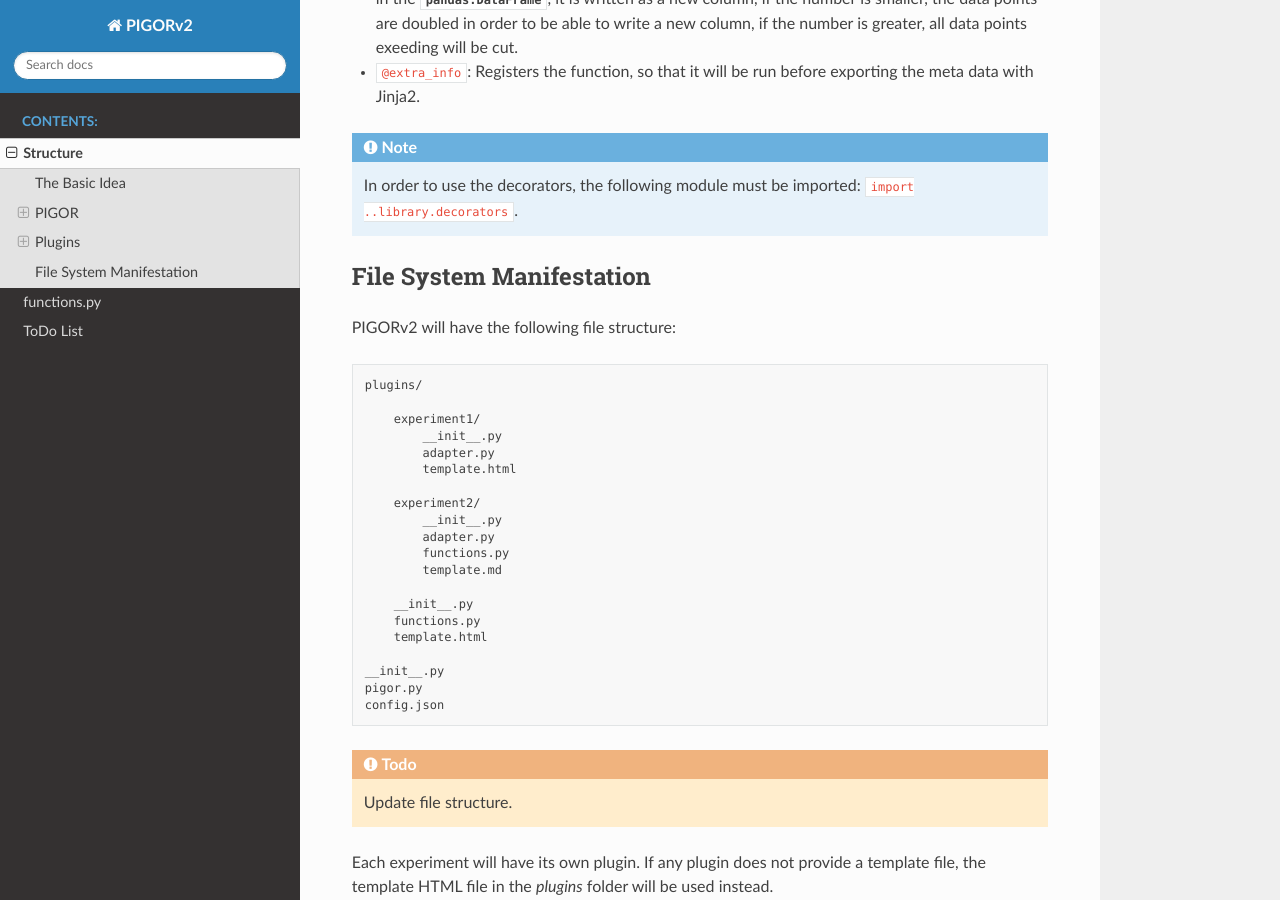
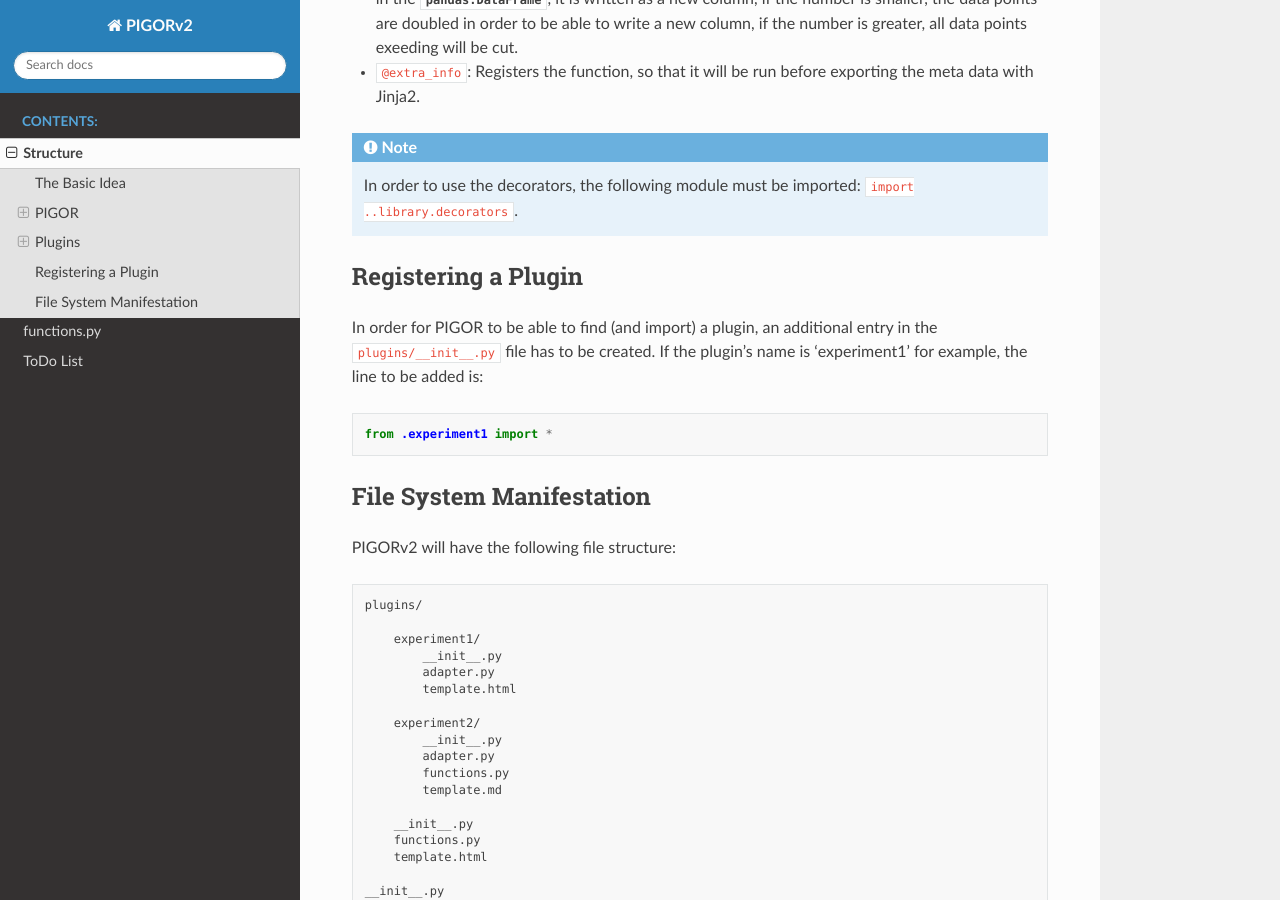
Before and after one commit to nicoeinsidler/pigor2, a Sphinx documentation site: the page built from docs/structure.rst, in a window 1280 px wide and 900 px high, scrolled down 3317 px. Built offline with Sphinx 7.4.7 and the Read the Docs theme 2.0.0, drawn with Linux system fonts in a browser that asks for light colours.

Commit message:
added chapter about registering a plugin

```diff
--- a/docs/structure.rst
+++ b/docs/structure.rst
@@ -106,6 +106,16 @@ Programmatically speaking these two options manifest in two decorators, register
 .. note:: In order to use the decorators, the following module must be imported: :code:`import ..library.decorators`.
 
 
+Registering a Plugin
+--------------------
+
+In order for PIGOR to be able to find (and import) a plugin, an additional entry in the ``plugins/__init__.py`` file has to be created. If the plugin's name is 'experiment1' for example, the line to be added is:
+
+.. code::
+
+    from .experiment1 import *
+
+
 File System Manifestation
 -------------------------
 
```
